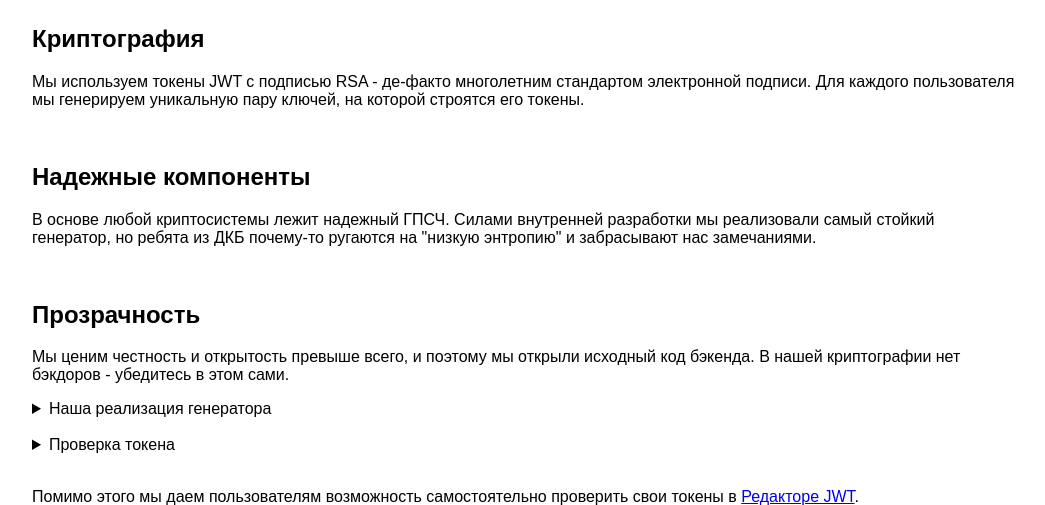
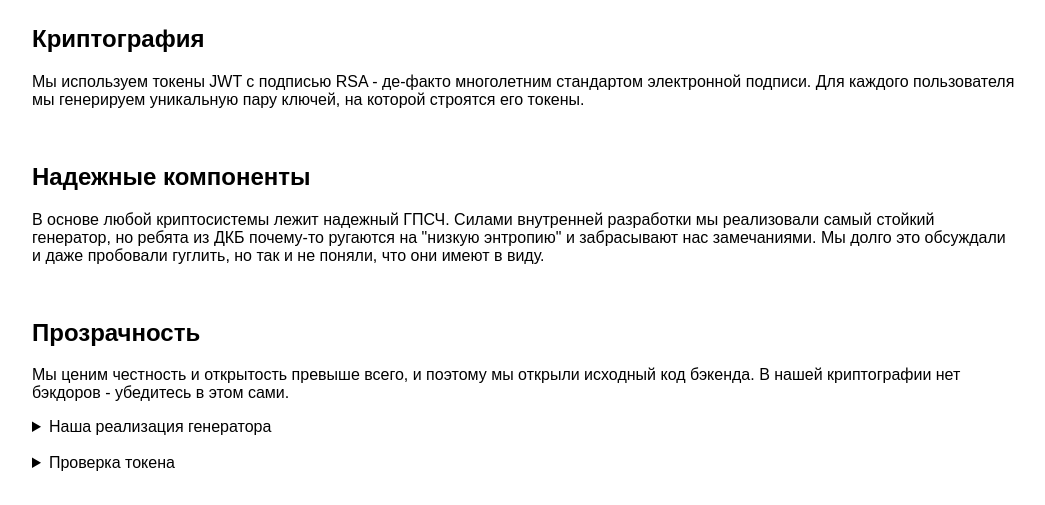
Before and after one commit to ng-dst/alfactf-signoffline, a Flask app: page /susurity in a window 1280 px wide. Shown: the part 463-968 px from the top of the page, without its empty margins (116-1161 px from the left). Run offline with Flask 3, Linux system fonts and the light colour scheme.

Commit message:
Update susurity.html

```diff
--- a/app/templates/susurity.html
+++ b/app/templates/susurity.html
@@ -23,7 +23,7 @@
         <br>
 
         <h2>Надежные компоненты</h2>
-        <p>В основе любой криптосистемы лежит надежный ГПСЧ. Силами внутренней разработки мы реализовали самый стойкий генератор, но ребята из ДКБ почему-то ругаются на "низкую энтропию" и забрасывают нас замечаниями.</p>
+        <p>В основе любой криптосистемы лежит надежный ГПСЧ. Силами внутренней разработки мы реализовали самый стойкий генератор, но ребята из ДКБ почему-то ругаются на "низкую энтропию" и забрасывают нас замечаниями. Мы долго это обсуждали и даже пробовали гуглить, но так и не поняли, что они имеют в виду.</p>
 
         <br>
 
```
